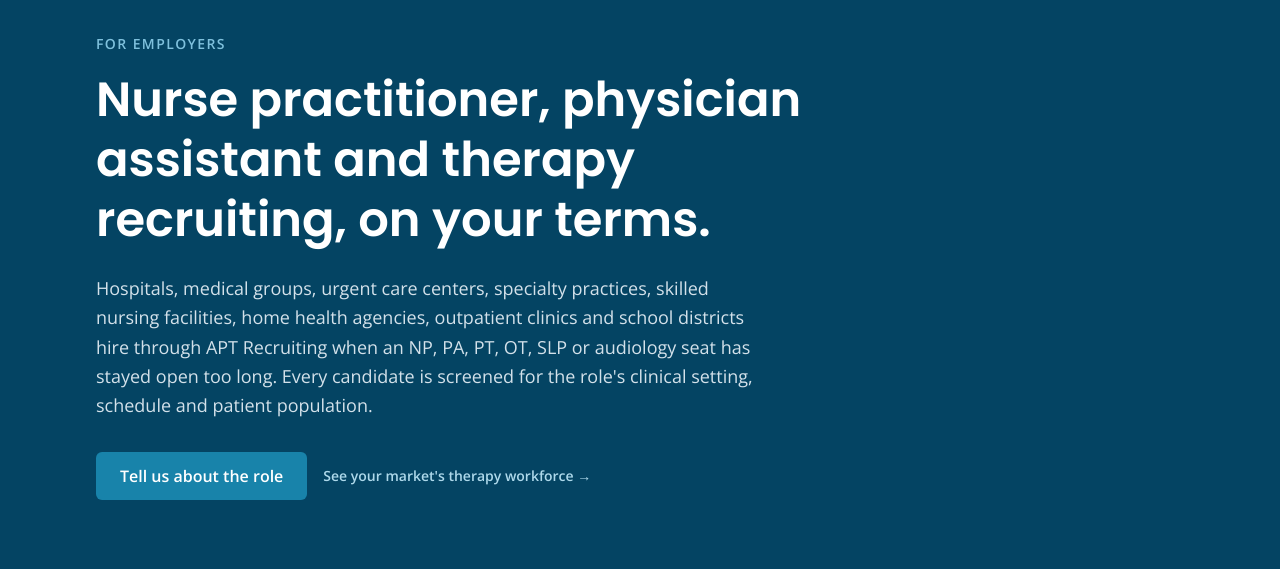
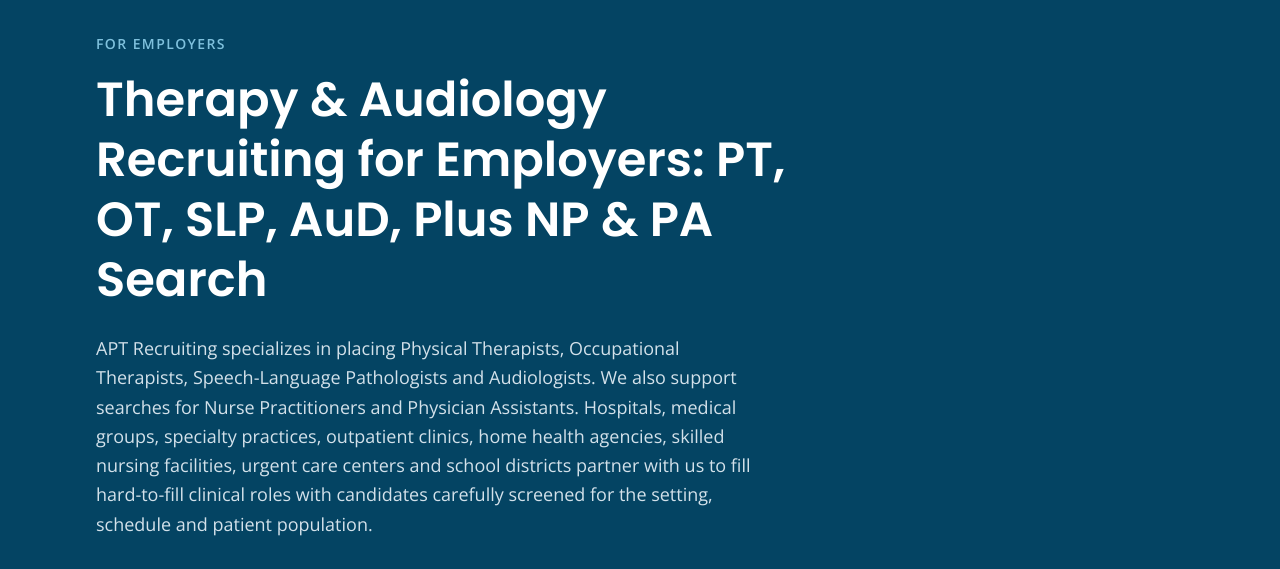
Before and after one commit to mollyjsalinas/Website, a Next.js app: page /employers in a window 1280 px wide. Shown: the part 127-696 px from the top of the page. Built offline with nearby package versions, Linux system fonts and the light colour scheme; no server answers.

Commit message:
Refocus employer page on therapy and audiology recruiting

```diff
--- a/src/app/employers/page.tsx
+++ b/src/app/employers/page.tsx
@@ -8,9 +8,9 @@ import { JsonLd } from "@/components/JsonLd";
 import { SITE, EMPLOYER_TERMS, PROFESSION_LIST, SETTING_LIST } from "@/lib/site";
 
 export const metadata: Metadata = {
-  title: "Healthcare Recruiters for Employers: NPs, PAs & Therapy Staff",
+  title: "Therapy & Audiology Recruiters for Employers | PT, OT, SLP & AuD Staffing",
   description:
-    "Recruit nurse practitioners, physician assistants and therapy professionals for hospitals, practices, outpatient care and more. A clinician-led healthcare recruiting firm for direct-hire searches nationwide.",
+    "Therapy and audiology staffing for hospitals, practices, outpatient clinics, home health, skilled nursing and schools. APT Recruiting also supports Nurse Practitioner and Physician Assistant searches nationwide.",
   alternates: { canonical: "/employers/" },
 };
 
@@ -47,14 +47,16 @@ export default function EmployersPage() {
     <>
       <Hero
         eyebrow="For employers"
-        title="Nurse practitioner, physician assistant and therapy recruiting, on your terms."
+        title="Therapy & Audiology Recruiting for Employers: PT, OT, SLP, AuD, Plus NP & PA Search"
         primary={{ href: "/contact/hire/", label: "Tell us about the role" }}
         secondary={{ href: "/therapy-recruiters/", label: "See your market's therapy workforce" }}
       >
-        Hospitals, medical groups, urgent care centers, specialty practices, skilled nursing
-        facilities, home health agencies, outpatient clinics and school districts hire through APT
-        Recruiting when an NP, PA, PT, OT, SLP or audiology seat has stayed open too long. Every
-        candidate is screened for the role&apos;s clinical setting, schedule and patient population.
+        APT Recruiting specializes in placing Physical Therapists, Occupational Therapists,
+        Speech-Language Pathologists and Audiologists. We also support searches for Nurse
+        Practitioners and Physician Assistants. Hospitals, medical groups, specialty practices,
+        outpatient clinics, home health agencies, skilled nursing facilities, urgent care centers
+        and school districts partner with us to fill hard-to-fill clinical roles with candidates
+        carefully screened for the setting, schedule and patient population.
       </Hero>
 
       <section className="py-20">
@@ -162,8 +164,8 @@ export default function EmployersPage() {
         data={{
           "@context": "https://schema.org",
           "@type": "Service",
-          name: "Healthcare recruiting for employers",
-          serviceType: "Nurse practitioner, physician assistant, physical therapy, occupational therapy, speech-language pathology and audiology recruiting",
+          name: "Therapy and audiology recruiting for employers",
+          serviceType: "Physical therapy, occupational therapy, speech-language pathology and audiology recruiting, plus nurse practitioner and physician assistant recruiting",
           provider: { "@id": `${SITE.url}/#organization` },
           areaServed: { "@type": "Country", name: "United States" },
           url: `${SITE.url}/employers/`,
```
